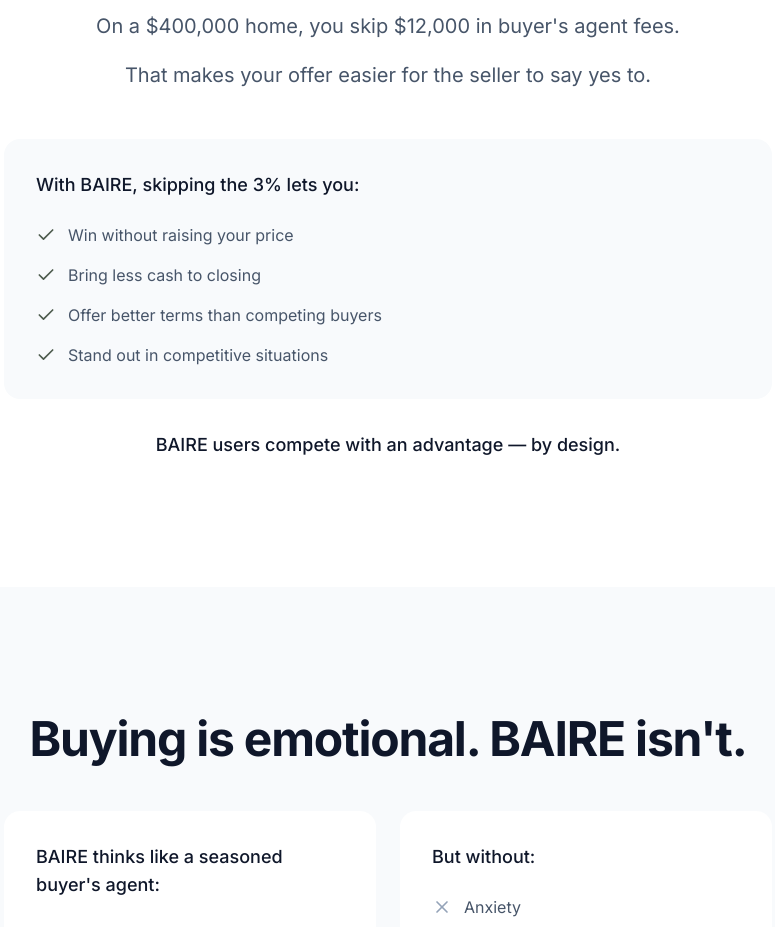
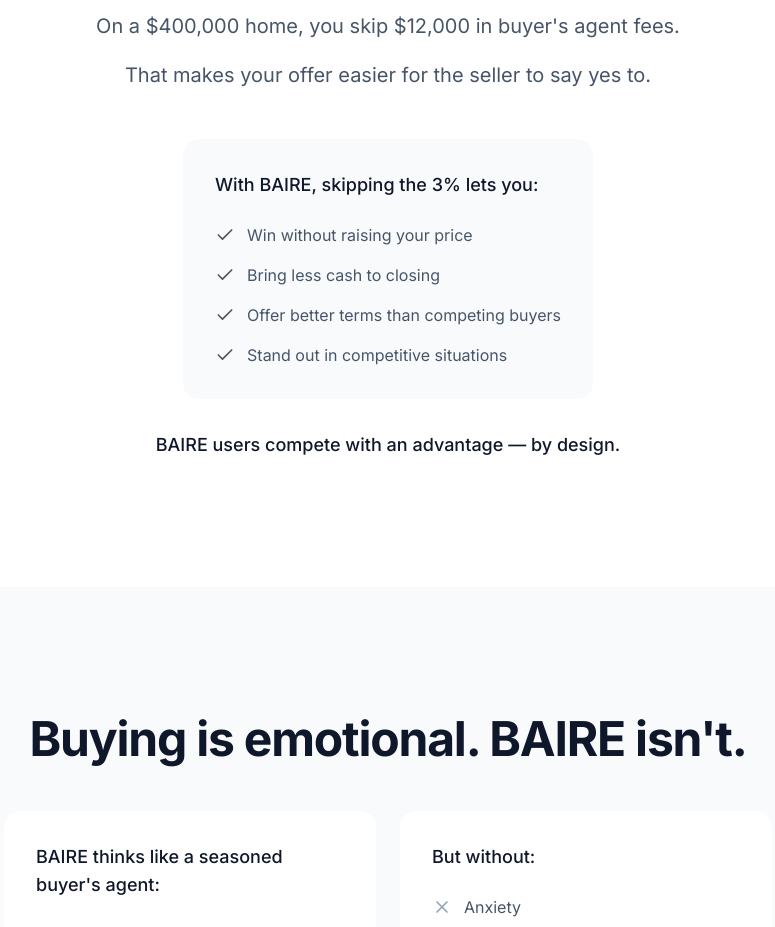
Before and after one commit to geoffbailey114/baireapp, a Next.js app: page / in a window 1280 px wide. Shown: the part 4200-5127 px from the top of the page, without its empty margins (252-1027 px from the left). Built offline with nearby package versions, Linux system fonts and the light colour scheme.

Commit message:
minor layout fix

```diff
--- a/components/tactical-answers.tsx
+++ b/components/tactical-answers.tsx
@@ -60,8 +60,9 @@ export function TacticalAnswers() {
               whileInView={{ opacity: 1, y: 0 }}
               viewport={{ once: true }}
               transition={{ duration: 0.5, delay: 0.2 }}
-              className="bg-slate-50 rounded-2xl p-8 mb-8"
+              className="flex justify-center mb-8"
             >
+              <div className="bg-slate-50 rounded-2xl p-8 inline-block">
                 <p className="text-lg font-medium text-slate-900 mb-6">
                   With BAIRE, skipping the 3% lets you:
                 </p>
@@ -73,6 +74,7 @@ export function TacticalAnswers() {
                     </li>
                   ))}
                 </ul>
+              </div>
             </motion.div>
 
             <motion.p
```
Lines whose indentation alone changed are shown as unchanged.
